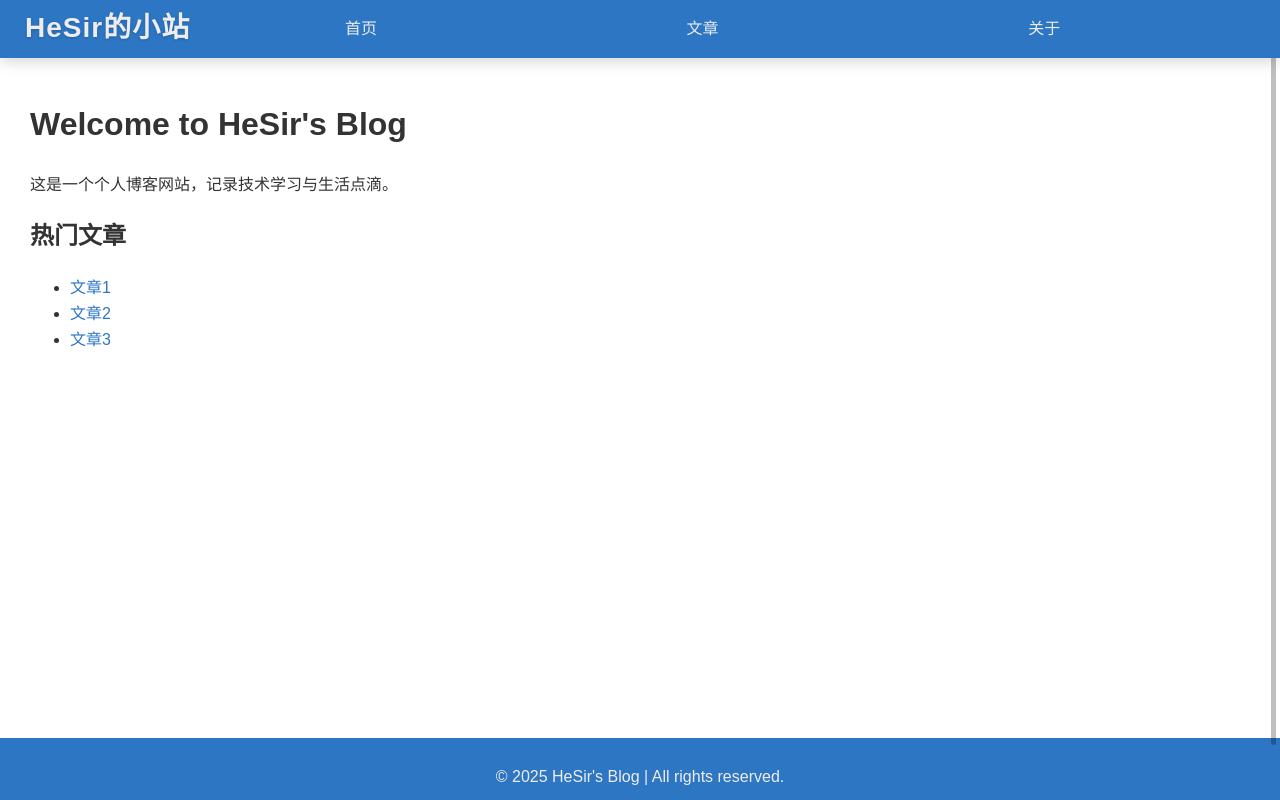
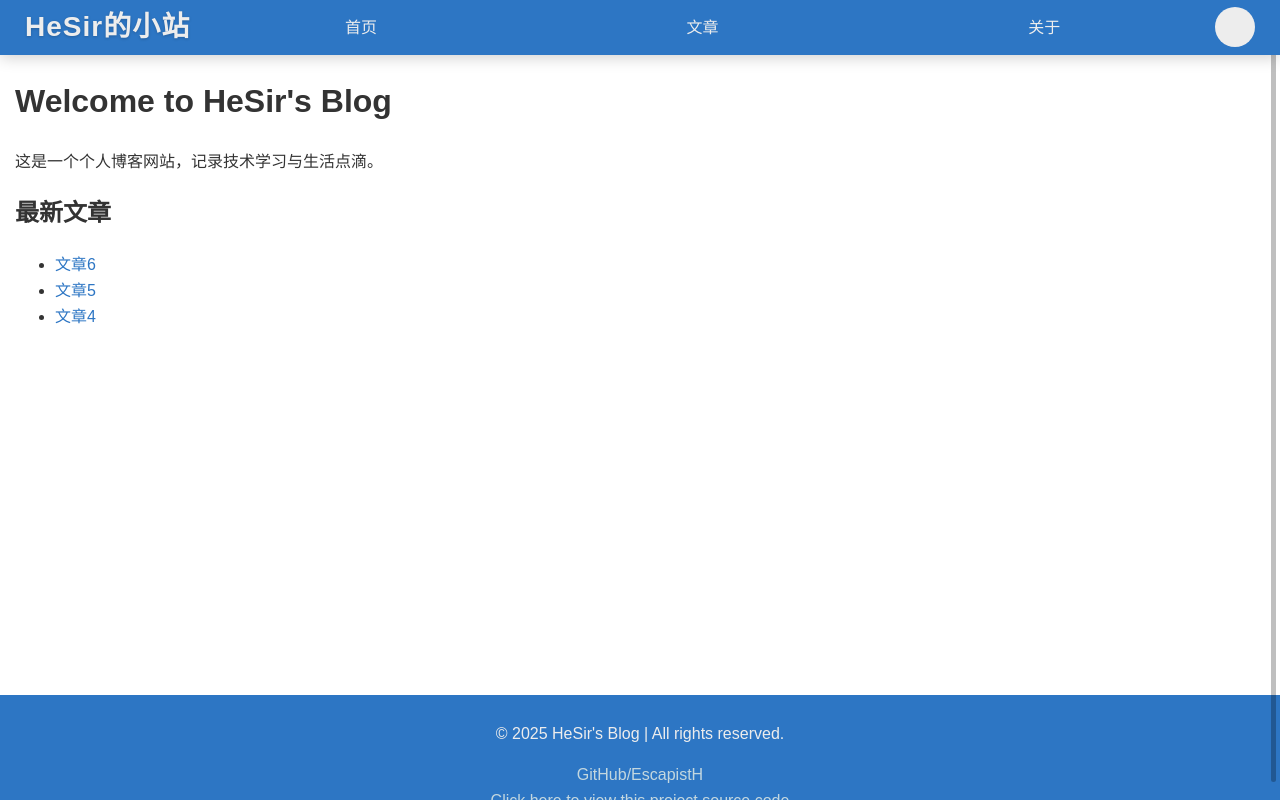
Before and after one commit to EscapistH/E_H_Blog, a Vue app in the folder frontend/: page / in a window 1280 px wide. Built offline with nearby package versions, Linux system fonts and the light colour scheme.

Commit message:
feat(frontend): 优化博客网站功能和样式
- 移除网页标题，使用路由元数据动态设置
- 添加 404 页面和全局消息提供者
- 优化文章列表和详情页面样式
- 添加用户头像下拉菜单
- 调整导航栏样式
- 优化全局 CSS 样式

```diff
--- a/frontend/index.html
+++ b/frontend/index.html
@@ -5,7 +5,7 @@
         <link rel="stylesheet" href="src/assets/css/global.css">
         <link rel="icon" href="/favicon.ico" />
         <meta name="viewport" content="width=device-width, initial-scale=1.0" />
-        <title>E_H_Blog</title>
+        <title></title>
     </head>
 
     <body>
--- a/frontend/src/App.vue
+++ b/frontend/src/App.vue
@@ -1,12 +1,13 @@
 <script setup>
-import Header from './components/Header.vue'
-import Content from './components/Content.vue'
-import Footer from './components/Footer.vue'
+import Header from '@/components/Header.vue'
+import Content from '@/components/Content.vue'
+import Footer from '@/components/Footer.vue'
 
-import { NScrollbar } from 'naive-ui'
+import { NScrollbar, NMessageProvider } from 'naive-ui'
 </script>
 
 <template>
+    <n-message-provider>
         <n-scrollbar style="max-height: 100vh;">
             <div class="app-container">
                 <Header></Header>
@@ -14,6 +15,7 @@ import { NScrollbar } from 'naive-ui'
                 <Footer></Footer>
             </div>
         </n-scrollbar>
+    </n-message-provider>
 </template>
 
 <style scoped>
--- a/frontend/src/assets/css/global.css
+++ b/frontend/src/assets/css/global.css
@@ -4,7 +4,6 @@ body {
     width: 100%;
     height: 100%;
     font-size: 62.5%; /* 1rem = 10px */
-    /* font-family: 'Segoe UI', -apple-system, BlinkMacSystemFont, 'Roboto', sans-serif; */
     font-family: "Microsoft Yahei", Arial, Helvetica, sans-serif,
         "Source Hans Sans SC";
     margin: 0;
--- a/frontend/src/components/Content.vue
+++ b/frontend/src/components/Content.vue
@@ -1,33 +1,43 @@
 <script setup>
 import { RouterView } from 'vue-router';
-import { Transition } from 'vue';
 </script>
 
 <template>
     <div class="content-container">
-        <transition name="fade" mode="out-in" class="content-container">
-            <router-view></router-view>
-        </transition>
+        <router-view v-slot="{ Component, route }">
+            <transition name="fade" mode="out-in" :duration="250">
+                <component :is="Component" :key="route.path" class="transition-target" />
+            </transition>
+        </router-view>
     </div>
 </template>
 
 <style scoped>
 .content-container {
     background: #fff;
-    padding: 1rem 1.5rem;
+    padding: 0rem 1.5rem;
     min-height: 80vh;
-    animation: fadeIn 0.5s ease-in-out;
 }
 
-@keyframes fadeIn {
-    from {
-        opacity: 0;
-        transform: translateY(20px);
-    }
+.fade-enter-active,
+.fade-leave-active {
+    transition:
+        opacity 0.25s ease-out,
+        transform 0.25s cubic-bezier(0.4, 0, 0.2, 1);
+}
 
-    to {
-        opacity: 1;
-        transform: translateY(0);
-    }
+.fade-enter-from {
+    opacity: 0;
+    transform: translateY(-10px);
+}
+
+.fade-leave-to {
+    opacity: 0;
+    transform: translateY(10px);
+}
+
+.transition-target {
+    will-change: transform;
+    /* 提升动画性能 */
 }
 </style>
--- a/frontend/src/components/Footer.vue
+++ b/frontend/src/components/Footer.vue
@@ -8,7 +8,7 @@
             GitHub/EscapistH
         </a><br />
         <a href="https://github.com/EscapistH/E_H_Blog" target="_blank">
-            Click here go to this project source code
+            Click here to view this project source code
         </a>
     </div>
 </template>
@@ -22,6 +22,6 @@ a {
     background-color: #2D76C4;
     color: #EDEDED;
     text-align: center;
-    padding: 10px;
+    padding: 1rem;
 }
 </style>
--- a/frontend/src/components/Header.vue
+++ b/frontend/src/components/Header.vue
@@ -1,10 +1,29 @@
 <script setup>
-import { NAvatar } from 'naive-ui'
+import { NAvatar, NDropdown, useMessage } from 'naive-ui'
 import { RouterLink } from 'vue-router';
 
 import { useConfigStore } from '@/stores/configStore';
 const configStore = useConfigStore();
 const config = configStore.sysConfig;
+
+const options = [
+    {
+        label: "用户资料",
+        key: "profile",
+    },
+    {
+        label: "编辑用户资料",
+        key: "editProfile",
+    },
+    {
+        label: "退出登录",
+        key: "logout",
+    }
+]
+const message = useMessage();
+const handleSelect = (key) => {
+    message.info(String(key));
+}
 </script>
 
 <template>
@@ -19,11 +38,11 @@ const config = configStore.sysConfig;
                 <router-link :to="item.link" class="nav-link">{{ item.name }}</router-link>
             </template>
         </div>
-        <div class="header-avatar-button">
-            <n-avatar round :size="40" color="#2D76C4" text-color="#fff">
+        <n-dropdown trigger="click" placement="bottom" :options="options" @select="handleSelect">
+            <n-avatar round :size="40" color="#ededed" text-color="#fff" class="header-avatar-button">
                 {{ config.userInitials }}
             </n-avatar>
-        </div>
+        </n-dropdown>
     </div>
 </template>
 
@@ -38,7 +57,7 @@ const config = configStore.sysConfig;
     box-shadow: 0 2px 15px rgba(0, 0, 0, 0.2);
     position: sticky;
     top: 0;
-    z-index: 1000;
+    z-index: 2;
 }
 
 .header-icon-title {
--- a/frontend/src/router/index.js
+++ b/frontend/src/router/index.js
@@ -2,6 +2,20 @@ import { createRouter, createWebHashHistory } from 'vue-router'
 
 
 const routes = [
+    {
+        path: '/404',
+        name: 'NotFound',
+        hidden: true,
+        component: () => import('@/views/404.vue'),
+        meta: {
+            title: '哦豁，页面好像不存在啊'
+        }
+    },
+    {
+        path: "/:pathMatch(.*)",
+        redirect: "/404",
+        hidden: true
+    },
     {
         path: '/',
         name: 'Home',
@@ -35,4 +49,9 @@ const router = createRouter({
     routes
 })
 
+router.beforeEach(async (to, from) => {
+    // 设置页面标题
+    document.title = to.meta?.title || 'HeSir的小站' // 优先使用路由meta中的标题，否则使用默认标题
+})
+
 export default router
--- a/frontend/src/stores/articleStore.js
+++ b/frontend/src/stores/articleStore.js
@@ -4,12 +4,12 @@ import { defineStore } from 'pinia';
 export const useArticleStore = defineStore('article', {
     state: () => ({
         articles: [
-            { id: 1, title: '文章1', content: '这是文章1的内容', date: '2025-01-01' },
-            { id: 2, title: '文章2', content: '这是文章2的内容', date: '2025-01-01' },
-            { id: 3, title: '文章3', content: '这是文章3的内容', date: '2025-01-01' },
-            { id: 4, title: '文章4', content: '这是文章4的内容', date: '2025-01-01' },
-            { id: 5, title: '文章5', content: '这是文章5的内容', date: '2025-01-01' },
-            { id: 6, title: '文章6', content: '这是文章6的内容', date: '2025-01-01' },
+            { id: 1, title: '文章1', tag: '测试tag1', summary: '测试摘要1', author: '测试作者1', content: '这是文章1的内容', date: '2025-01-01' },
+            { id: 2, title: '文章2', tag: '测试tag2', summary: '测试摘要2', author: '测试作者2', content: '这是文章2的内容', date: '2025-01-01' },
+            { id: 3, title: '文章3', tag: '测试tag3', summary: '测试摘要3', author: '测试作者3', content: '这是文章3的内容', date: '2025-01-01' },
+            { id: 4, title: '文章4', tag: '测试tag4', summary: '测试摘要4', author: '测试作者4', content: '这是文章4的内容', date: '2025-01-01' },
+            { id: 5, title: '文章5', tag: '测试tag5', summary: '测试摘要5', author: '测试作者5', content: '这是文章5的内容', date: '2025-01-01' },
+            { id: 6, title: '文章6', tag: '测试tag6', summary: '测试摘要6', author: '测试作者6', content: '这是文章6的内容', date: '2025-01-01' },
         ],
     }),
     getters: {
--- /dev/null
+++ b/frontend/src/views/404.vue
@@ -0,0 +1,30 @@
+<script setup>
+import { NResult, NButton } from 'naive-ui';
+import { RouterLink } from 'vue-router';
+
+</script>
+
+<template>
+    <div class="result-container">
+        <n-result status="404" title="404 资源不存在" description="生活总归带点荒谬">
+            <template #footer>
+                <router-link to="/">
+                    <n-button type="info">看看其他的吧</n-button>
+                </router-link>
+            </template>
+        </n-result>
+    </div>
+</template>
+
+<style scoped>
+.result-container {
+    display: flex;
+    justify-content: center;
+    /* 水平居中 */
+    align-items: center;
+    /* 垂直居中 */
+    height: 100%;
+    /* 确保容器高度撑满视口 */
+    width: 100%;
+}
+</style>
--- a/frontend/src/views/Articles/ArticleContent.vue
+++ b/frontend/src/views/Articles/ArticleContent.vue
@@ -16,7 +16,10 @@ if (!article) {
 <template>
     <div v-if="article">
         <h1>{{ article.title }}</h1>
-        <small>发布于：{{ article.date }}</small>
+        <div class="article-meta">
+            <small>📅 发布于：{{ article.date }}</small>
+            <small>✍️ 发布者：{{ article.author }}</small>
+        </div>
         <div>{{ article.content }}</div>
     </div>
 </template>
--- a/frontend/src/views/Home.vue
+++ b/frontend/src/views/Home.vue
@@ -3,7 +3,7 @@
     <div class="home">
         <h1>Welcome to HeSir's Blog</h1>
         <p>这是一个个人博客网站，记录技术学习与生活点滴。</p>
-        <h2>热门文章</h2>
+        <h2>最新文章</h2>
         <ul>
             <li v-for="article in recentArticles" :key="article.id">
                 <router-link :to="`/article/${article.id}`">{{ article.title }}</router-link>
@@ -16,5 +16,5 @@
 import { useArticleStore } from '@/stores/articleStore';
 
 const articleStore = useArticleStore();
-const recentArticles = articleStore.articles.slice(0, 3); // 显示前3篇
+const recentArticles = articleStore.articles.slice(articleStore.articles.length - 3, articleStore.articles.length).reverse(); // 显示前3篇
 </script>
```
Also changed, not shown: frontend/src/views/Articles/ArticleList.vue (+4 -4 lines). Lines whose indentation alone changed are shown as unchanged.
